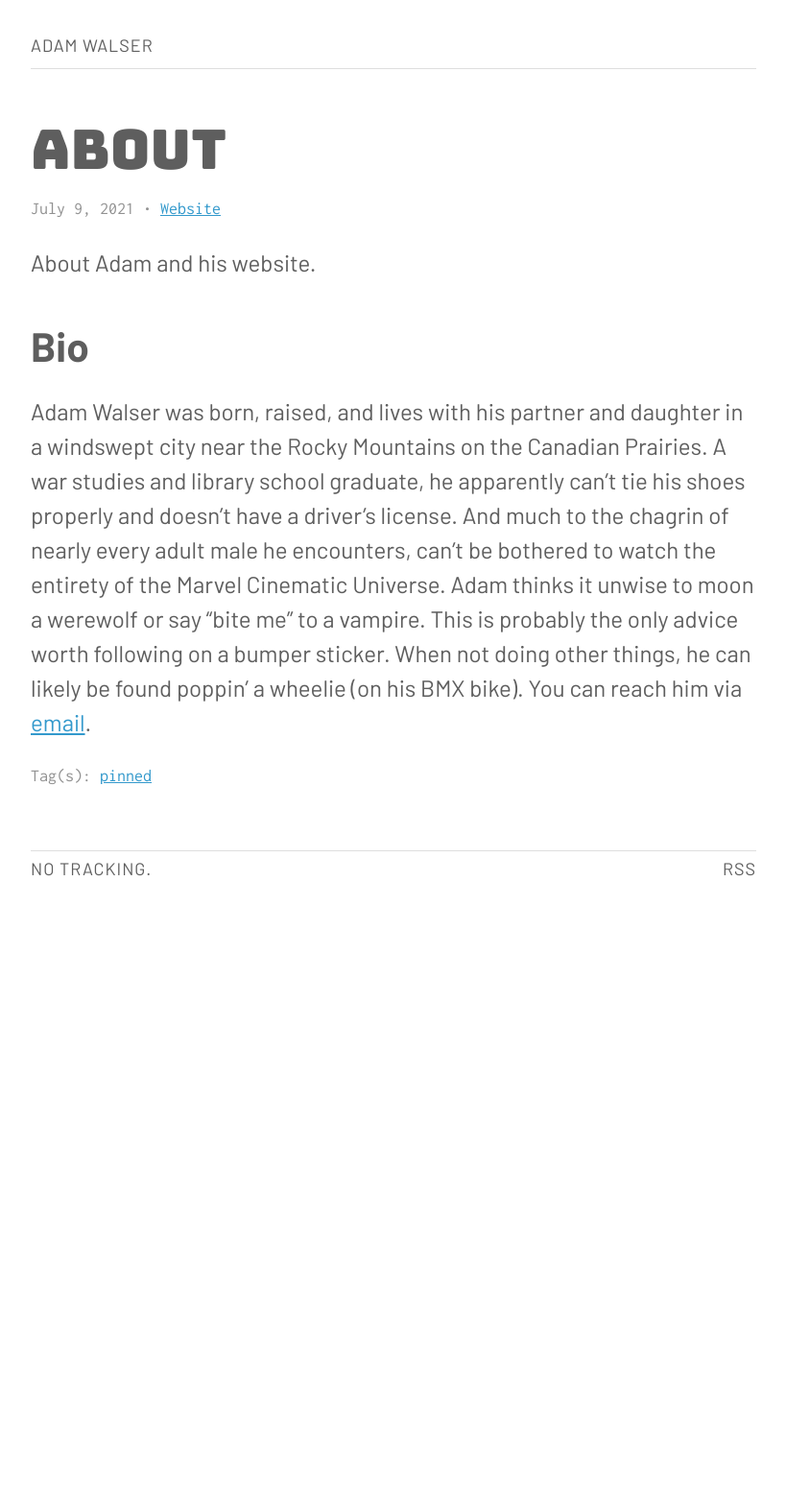
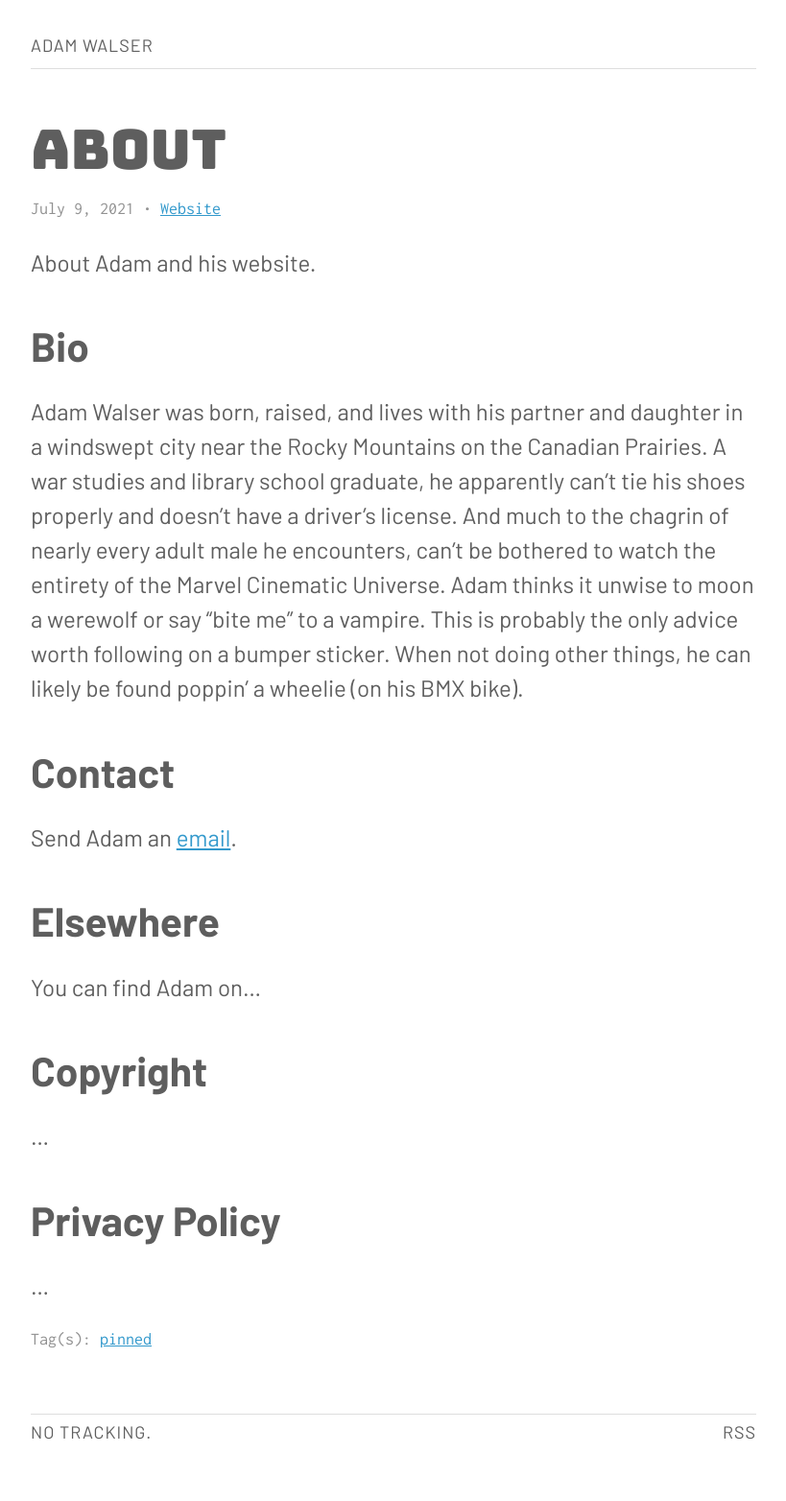
Before and after one commit to ajpwalser/ajpwalser.github.io, a Jekyll site: the page built from _posts/2021-07-09-about.md, in a window 1280 px wide. Shown: the whole page at 96% size, without its empty margins (230-1049 px from the left). Built offline with Jekyll 4.4.1, drawn with Linux system fonts in a browser that asks for light colours; before the commit the page ends 977 px from its top, so only the background shows below that.

Commit message:
Update 2021-07-09-about.md

```diff
--- a/_posts/2021-07-09-about.md
+++ b/_posts/2021-07-09-about.md
@@ -10,4 +10,20 @@ About Adam and his website.<!--more-->
 
 ### Bio
 
-Adam Walser was born, raised, and lives with his partner and daughter in a windswept city near the Rocky Mountains on the Canadian Prairies. A war studies and library school graduate, he apparently can't tie his shoes properly and doesn't have a driver's license. And much to the chagrin of nearly every adult male he encounters, can't be bothered to watch the entirety of the Marvel Cinematic Universe. Adam thinks it unwise to moon a werewolf or say “bite me” to a vampire. This is probably the only advice worth following on a bumper sticker. When not doing other things, he can likely be found poppin' a wheelie (on his BMX bike). You can reach him via <a href="">email</a>.
+Adam Walser was born, raised, and lives with his partner and daughter in a windswept city near the Rocky Mountains on the Canadian Prairies. A war studies and library school graduate, he apparently can't tie his shoes properly and doesn't have a driver's license. And much to the chagrin of nearly every adult male he encounters, can't be bothered to watch the entirety of the Marvel Cinematic Universe. Adam thinks it unwise to moon a werewolf or say “bite me” to a vampire. This is probably the only advice worth following on a bumper sticker. When not doing other things, he can likely be found poppin' a wheelie (on his BMX bike).
+
+### Contact
+
+Send Adam an <a href="">email</a>.
+
+### Elsewhere
+
+You can find Adam on...
+
+### Copyright
+
+...
+
+### Privacy Policy
+
+...
```
